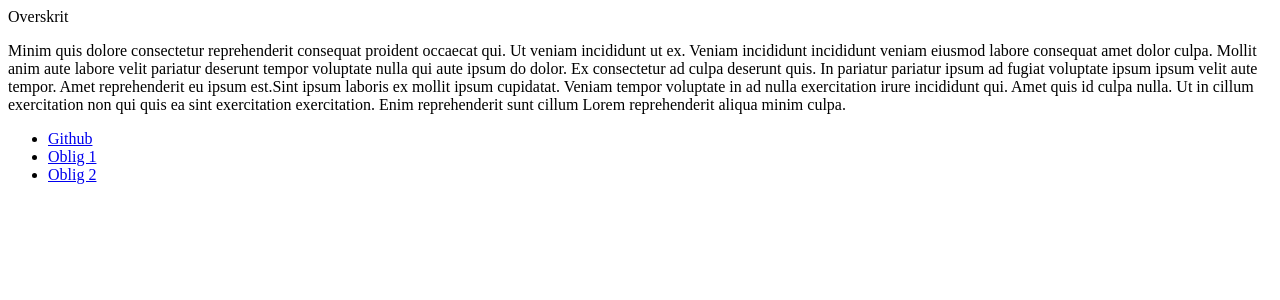
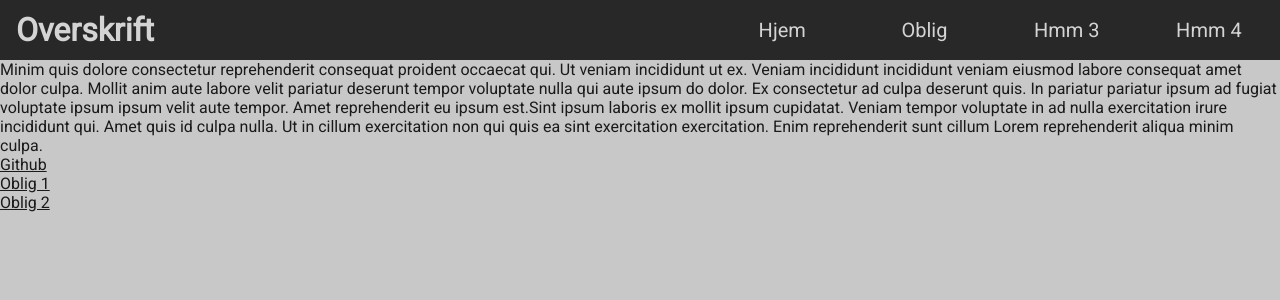
Before and after one commit to proff001/SchoolWebDevelopment, a PHP site: page / in a window 1280 px wide. Shown: the top 300 px of the page. Run offline with PHP 8.4, Linux system fonts and the light colour scheme.

Commit message:
More work done

```diff
--- a/index.php
+++ b/index.php
@@ -1,12 +1,23 @@
 <!DOCTYPE html>
-<html lang="en">
+<html>
     <head>
-        <meta charset="UTF-8">
         <title>Tittel???</title>
-        <link rel="stylesheet" href="./style.css">
+        <!-- Aparently normal would not work 🤔 -->
+        <!-- <link rel="stylesheet" href="./style.css"> -->
+        <link rel="preconnect" href="https://fonts.gstatic.com" />
+        <link href="https://fonts.googleapis.com/css2?family=Roboto&display=swap" rel="stylesheet" />
+        <link rel="stylesheet" href="./style.css?<?=filemtime("./style.css")?>"/>
     </head>
     <body>
-        <text id="title">Overskrit</text>
+        <div id="header">
+            <text id="title">Overskrift</text>
+            <div id="menuItem" class="flexAlignCenter"><a href="">Hjem</a></div>
+            <div id="menuItem" class="flexAlignCenter">Oblig</div>
+            <div id="menuItem" class="flexAlignCenter">Hmm 3</div>
+            <div id="menuItem" class="flexAlignCenter">Hmm 4</div>
+        </div>
+        <div id="container" class="ClassName EnAnnenClass HMMClass">
+        </div>
         <!-- <img src="" alt=""> -->
 
         <!-- Litt om meg -->
@@ -20,7 +31,6 @@
                 Veniam tempor voluptate in ad nulla exercitation irure incididunt qui.
                 Amet quis id culpa nulla. Ut in cillum exercitation non qui quis ea sint exercitation exercitation.
                 Enim reprehenderit sunt cillum Lorem reprehenderit aliqua minim culpa.
-
             </p>
         </div>
 
--- a/style.css
+++ b/style.css
@@ -0,0 +1,67 @@
+* {
+  margin: 0;
+  padding: 0;
+  outline: 0;
+  font-family: Roboto;
+  font-weight: normal;
+  -webkit-box-sizing: border-box;
+          box-sizing: border-box;
+  color: #1a1a1a;
+}
+
+body {
+  background-color: #c8c8c8;
+}
+
+.flexAlignCenter {
+  display: -webkit-box;
+  display: -ms-flexbox;
+  display: flex;
+  -webkit-box-pack: center;
+      -ms-flex-pack: center;
+          justify-content: center;
+  -webkit-box-align: center;
+      -ms-flex-align: center;
+          align-items: center;
+}
+
+#header {
+  background-color: rgba(0, 0, 0, 0.8);
+  height: 60px;
+  display: -ms-grid;
+  display: grid;
+  -ms-grid-columns: 5fr 1fr 1fr 1fr 1fr;
+      grid-template-columns: 5fr 1fr 1fr 1fr 1fr;
+  -webkit-user-select: none;
+     -moz-user-select: none;
+      -ms-user-select: none;
+          user-select: none;
+}
+
+#header #title {
+  color: rgba(255, 255, 255, 0.8);
+  display: -webkit-box;
+  display: -ms-flexbox;
+  display: flex;
+  -webkit-box-align: center;
+      -ms-flex-align: center;
+          align-items: center;
+  padding-left: 16px;
+  font-size: 32px;
+  font-weight: bold;
+}
+
+#header #menuItem {
+  color: rgba(255, 255, 255, 0.8);
+  font-size: 20px;
+}
+
+#header #menuItem a {
+  color: rgba(255, 255, 255, 0.8);
+  text-decoration: none;
+}
+
+#header #menuItem:hover {
+  background-color: #c9c9c9;
+}
+/*# sourceMappingURL=style.css.map */
--- /dev/null
+++ b/style.scss
@@ -0,0 +1,53 @@
+* {
+    margin: 0;
+    padding: 0;
+    outline: 0;
+    font-family: Roboto;
+    font-weight: normal;
+    box-sizing: border-box;
+    color: rgb(26, 26, 26);
+}
+
+body {
+    background-color: rgba(200, 200, 200, 1);
+}
+
+.flexAlignCenter {
+    display: flex;
+    justify-content: center;
+    align-items: center;
+}
+
+#header {
+    background-color: rgba(0, 0, 0, 0.8);
+    height: 60px;
+    display: grid;
+    grid-template-columns: 5fr 1fr 1fr 1fr 1fr;
+    user-select: none;
+
+    #title {
+        color: rgba(255, 255, 255, 0.8);
+        display: flex;
+        align-items: center;
+        padding-left: 16px;
+        font-size: 32px;
+        font-weight: bold;
+    }
+
+    #menuItem {
+        color: rgba(255, 255, 255, 0.8);
+        font-size: 20px;
+        a {
+            color: rgba(255, 255, 255, 0.8);
+            text-decoration: none;
+        }
+    }
+
+    #menuItem:hover {
+        background-color: rgb(201, 201, 201);
+    }
+}
+
+#container {
+
+}
```
Also changed, not shown: Oblig/2/index.php (+8 -2 lines), Oblig/2/img/kommentar.jpg (added), Oblig/2/img/tekstTyper.jpg (added), Oblig/Template/index.php (added), 1 other file.
